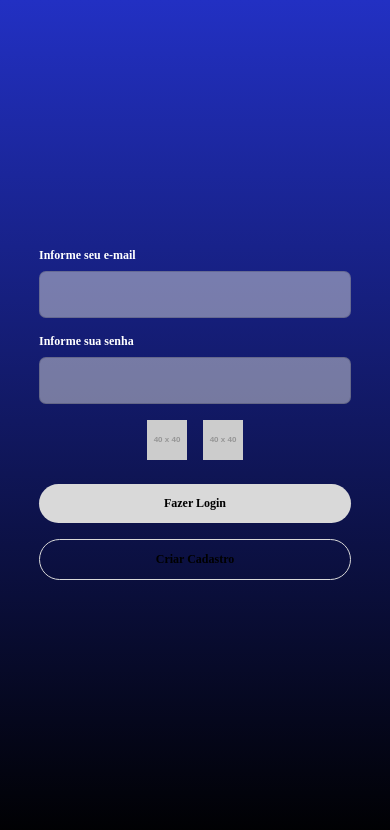
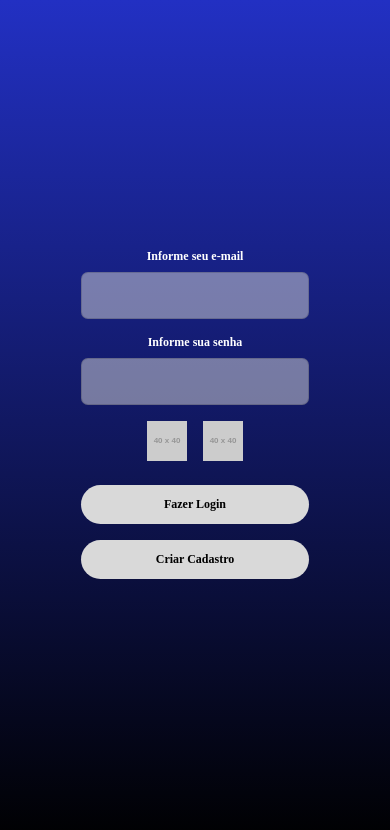
Before and after one commit to Kirito-Senpai9/KaAPPteste, a React Native app: screen /Login in a window 390 px wide. Shown: the top 830 px of the page. Built offline with nearby package versions, Linux system fonts and the light colour scheme; what expo-linking would draw is missing.

Commit message:
style: align register button with login

```diff
--- a/src/screens/LoginScreen.tsx
+++ b/src/screens/LoginScreen.tsx
@@ -15,6 +15,7 @@ import { LinearGradient } from 'expo-linear-gradient';
 
 export function LoginScreen({ navigation }: any) {
   const { width } = useWindowDimensions();
+  const fieldWidth = Math.min(228, width * 0.8);
 
   return (
     <SafeAreaView style={styles.safeArea}>
@@ -23,16 +24,16 @@ export function LoginScreen({ navigation }: any) {
         behavior={Platform.OS === 'ios' ? 'padding' : undefined}
       >
         <LinearGradient colors={['#2230C3', '#000000']} style={styles.gradient}>
-          <View style={[styles.form, { paddingHorizontal: width * 0.1 }]}>
+          <View style={styles.form}>
             <Text style={styles.label}>Informe seu e-mail</Text>
             <TextInput
-              style={styles.input}
+              style={[styles.input, { width: fieldWidth }]}
               keyboardType="email-address"
             />
 
             <Text style={styles.label}>Informe sua senha</Text>
             <TextInput
-              style={styles.input}
+              style={[styles.input, { width: fieldWidth }]}
               secureTextEntry
             />
 
@@ -48,14 +49,14 @@ export function LoginScreen({ navigation }: any) {
             </View>
 
             <TouchableOpacity
-              style={styles.button}
+              style={[styles.button, { width: fieldWidth }]}
               onPress={() => navigation.replace('AppTabs')}
             >
               <Text style={styles.buttonText}>Fazer Login</Text>
             </TouchableOpacity>
 
             <TouchableOpacity
-              style={[styles.button, styles.registerButton]}
+              style={[styles.button, { width: fieldWidth }]}
               onPress={() => navigation.navigate('Register')}
             >
               <Text style={styles.buttonText}>Criar Cadastro</Text>
@@ -81,6 +82,7 @@ const styles = StyleSheet.create({
   form: {
     flex: 1,
     justifyContent: 'center',
+    alignItems: 'center',
   },
   label: {
     color: 'white',
@@ -121,11 +123,6 @@ const styles = StyleSheet.create({
     paddingVertical: 12,
     marginBottom: 16,
   },
-  registerButton: {
-    backgroundColor: 'transparent',
-    borderWidth: 1,
-    borderColor: '#D9D9D9',
-  },
   buttonText: {
     color: '#000',
     fontSize: 12,
```
